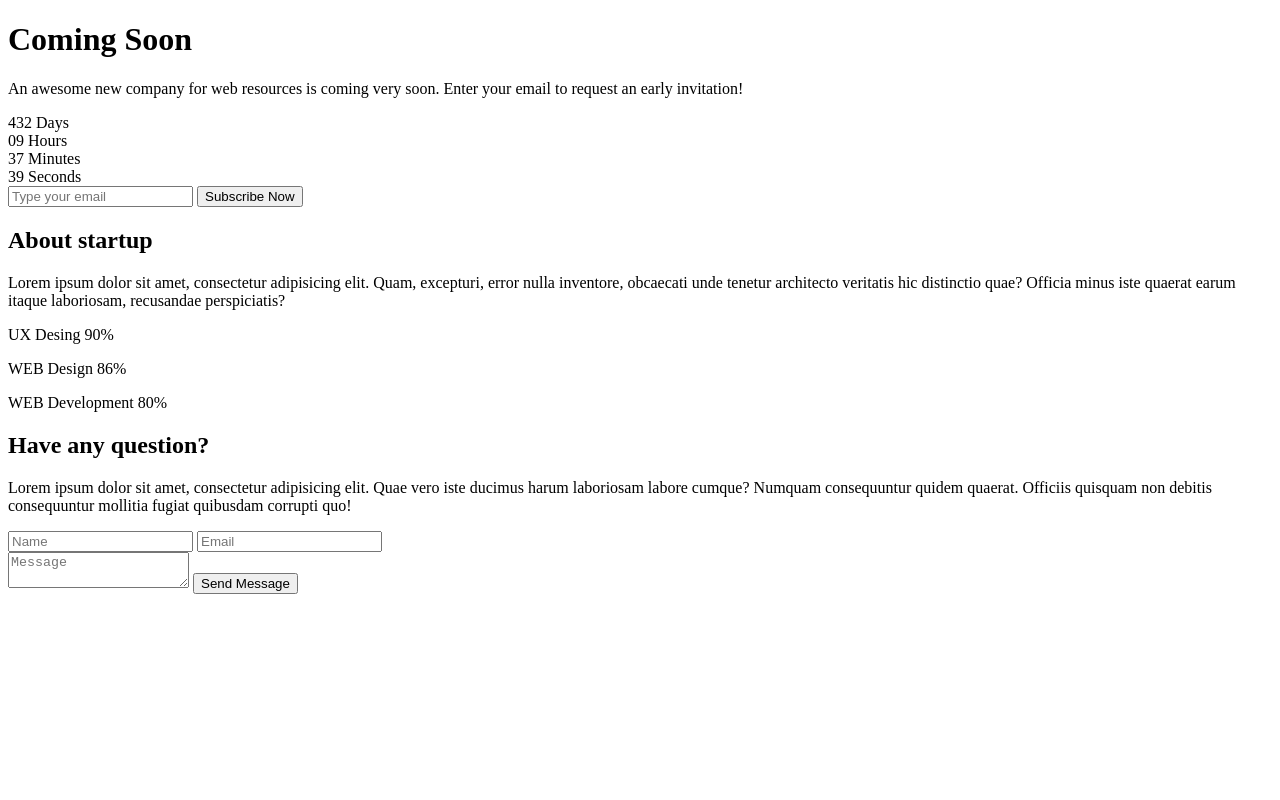
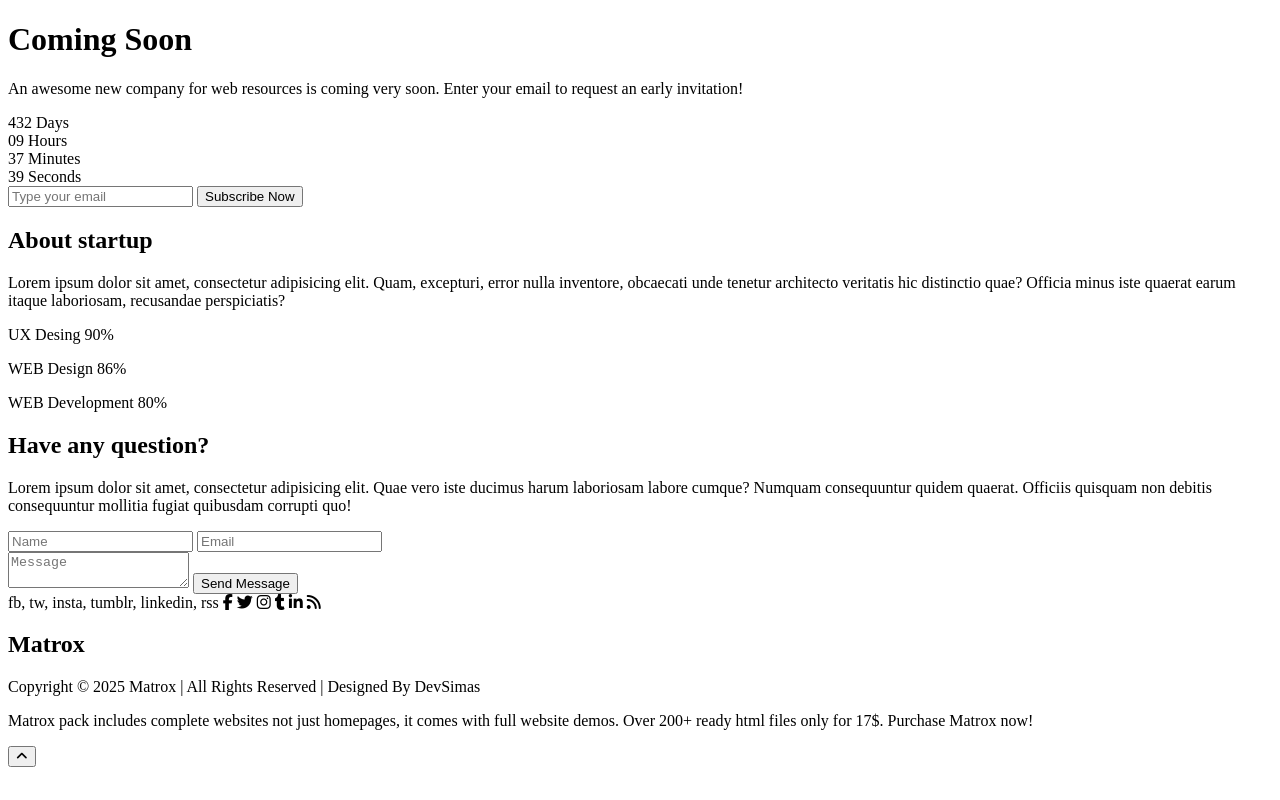
Before and after one commit to DevSimas/coming-soon, a website: page index.html in a window 1280 px wide. Drawn offline with Linux system fonts and the light colour scheme.

Commit message:
Added footer mock content

```diff
--- a/index.html
+++ b/index.html
@@ -3,7 +3,7 @@
     <head>
         <meta charset="utf-8">
         <meta name="viewport" content="width=device-width, initial-scale=1.0">
-        <title>Comming Soon</title>
+        <title>Coming Soon</title>
         <link rel="stylesheet" href="./assets/css/style.css">
         <link rel="stylesheet" href="https://site-assets.fontawesome.com/releases/v6.7.2/css/all.css">
         <link rel="preconnect" href="https://fonts.googleapis.com">
@@ -80,10 +80,27 @@
         </main>
         <footer>
             <div class="footer__inner">
-                <div class="footer__social"></div>
-                <div class="footer__brand"></div>
+                <div class="footer__social">
+                    fb, tw, insta, tumblr, linkedin, rss
+                    <i class="fa-brands fa-facebook-f"></i>
+                    <i class="fa-brands fa-twitter"></i>
+                    <i class="fa-brands fa-instagram"></i>
+                    <i class="fa-brands fa-tumblr"></i>
+                    <i class="fa-brands fa-linkedin-in"></i>
+                    <i class="fa-solid fa-rss"></i>
+                </div>
+                <div class="footer__brand">
+                    <h2>Matrox</h2>
+                </div>
                 <div class="footer__copyright">
-                <div class="footer__back-to-top"></div>
+                    <p>Copyright &copy; 2025 <span>Matrox</span> | All Rights Reserved | Designed By <span>DevSimas</span></p>
+                    <p>Matrox pack includes complete websites not just homepages, it comes with full website demos. Over <span>200+</span> ready html files only for 17$. Purchase <span>Matrox</span> now!</p>
+                </div>
+                <div class="footer__back-to-top">
+                    <button>
+                        <i class="fa-solid fa-angle-up"></i>
+                    </button>
+                </div>
             </div>
         </footer>
     </body>
```
